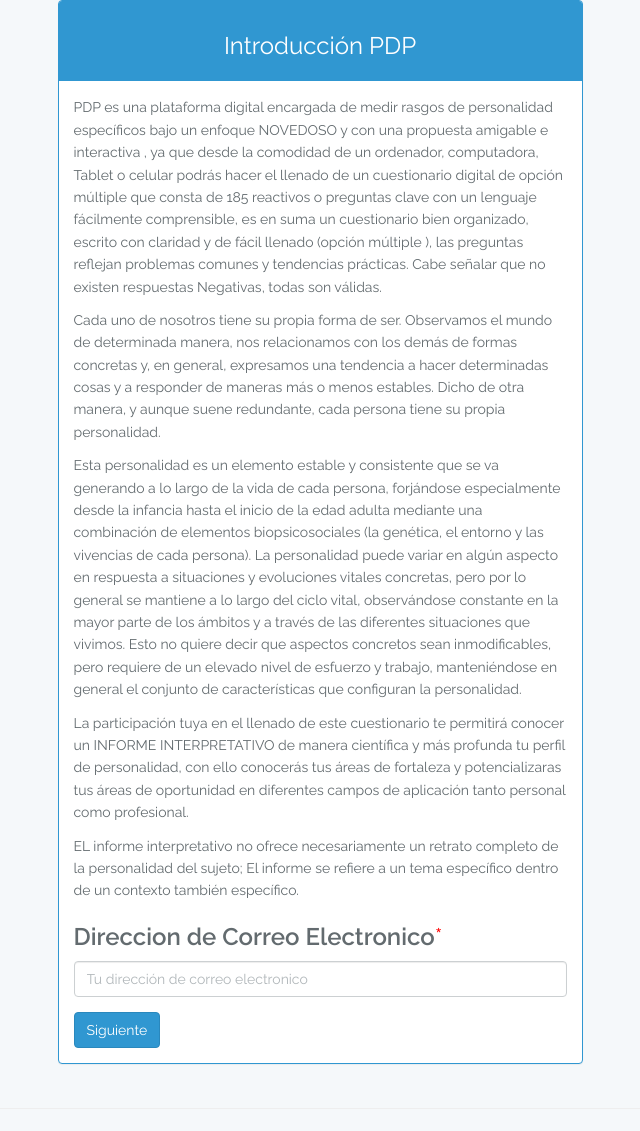
After one commit to Dohko19/laravel5-5, a Laravel app: template resources/views/catel/index.blade.php in a window 1280 px wide. The commit adds this page. Shown: the whole page, without its empty margins (320-960 px from the left). Run offline with Laravel 8, Linux system fonts and the light colour scheme; the template is opened without the code that fills it, so the values that code supplies are empty; settings files or empty folders that the repository lacks are supplied; parts of the project's set-up code (start-up, migrations or seed data) failed here and were passed over; some libraries are stand-ins or nearby versions.

Commit message:
catel implementation

```diff
--- a/app/Usuario.php
+++ b/app/Usuario.php
@@ -6,6 +6,7 @@ use Illuminate\Database\Eloquent\Model;
 //use Illuminate\Database\Eloquent\SoftDeletes;
 use App\Respuestas;
 use App\Encuesta;
+use App\EmailUser;
 
 class Usuario extends Model
 {
@@ -30,4 +31,8 @@ class Usuario extends Model
      {
          return $this->hasMany(Respuestas::class);
      }
+     public function emailuser()
+     {
+         return $this->hasOne(EmailUser::class);
+     }
 }
--- /dev/null
+++ b/resources/views/catel/index.blade.php
@@ -0,0 +1,45 @@
+@extends('layouts.catellay')
+@section('content')
+<div class="container-fluid">
+<div class="row">
+	<div class="col-xs-6 col-sm-3">
+	</div>
+		<div class="col-xs-6 col-sm-6">
+<div class="panel panel-primary">
+	<div class="panel-heading">
+		<center><h3>Introducción PDP</h3></center>
+		</div>
+			<div class="panel-body fixed-panel" style="min-height: 20; max-height: 25;">
+		<p>PDP es una plataforma digital encargada de medir rasgos de personalidad específicos bajo un enfoque NOVEDOSO y con una propuesta amigable e interactiva , ya que desde la comodidad de un ordenador, computadora, Tablet o celular podrás hacer el llenado de un cuestionario digital de opción múltiple que consta de 185 reactivos o preguntas clave con un lenguaje fácilmente comprensible, es en suma un cuestionario bien organizado, escrito con claridad y de fácil llenado (opción múltiple ), las preguntas reflejan problemas comunes y tendencias prácticas. Cabe señalar que no existen respuestas Negativas, todas son válidas.</p>
+
+		<p>Cada uno de nosotros tiene su propia forma de ser. Observamos el mundo de determinada manera, nos relacionamos con los demás de formas concretas y, en general, expresamos una tendencia a hacer determinadas cosas y a responder de maneras más o menos estables. Dicho de otra manera, y aunque suene redundante, cada persona tiene su propia personalidad.</p>
+
+		<p>Esta personalidad  es un elemento estable y consistente que se va generando a lo largo de la vida de cada persona, forjándose especialmente desde la infancia hasta el inicio de la edad adulta mediante una combinación de elementos biopsicosociales (la genética, el entorno y las vivencias de cada persona).  La personalidad puede variar en algún aspecto en respuesta a situaciones y evoluciones vitales concretas, pero por lo general se mantiene a lo largo del ciclo vital, observándose constante en la mayor parte de los ámbitos y a través de las diferentes situaciones que vivimos. Esto no quiere decir que aspectos concretos sean inmodificables, pero requiere de un elevado nivel de esfuerzo y trabajo, manteniéndose en general el conjunto de características que configuran la personalidad.</p>
+
+		<p>La participación tuya en el llenado de este cuestionario te permitirá conocer un INFORME INTERPRETATIVO de manera científica y más profunda tu perfil de personalidad, con ello conocerás tus áreas de fortaleza y potencializaras tus áreas de oportunidad en diferentes campos de aplicación tanto personal como profesional.</p>
+
+		<p>EL informe interpretativo no ofrece necesariamente un retrato completo de la personalidad del sujeto; El informe se refiere a un tema específico dentro de un contexto también específico.</p>
+
+		<p><h3><b>Direccion de Correo Electronico</b><span style="color:red; ">*</span></p></h3>
+		<form method="POST" action="{{ route('catel.store') }}">
+		<div class="form-group {{ $errors->has('correo') ? 'has-error' : '' }}">
+
+						<input class="form-control mb-2 mr-sm-2 "
+								type="text"
+								name="correo"
+								onkeyup="mayus(this);"
+								placeholder="Tu dirección de correo electronico"
+								value="{{ old('correo') }}"
+								required>
+
+					</div>
+					<button class="btn btn-primary">Siguiente</button>
+		</form>
+				</div>
+		</div>
+	</div>
+</div>
+
+</div>
+
+@endsection
--- /dev/null
+++ b/resources/views/layouts/catellay.blade.php
@@ -0,0 +1,43 @@
+<!DOCTYPE html>
+<html lang="en">
+<head>
+	<meta name="csrf-token" content="{{ csrf_token() }}">
+    <meta charset="UTF-8">
+    <meta name="description" content="">
+    <meta http-equiv="X-UA-Compatible" content="IE=edge">
+    <meta name="viewport" content="width=device-width, initial-scale=1, shrink-to-fit=no">
+    <link rel="shortcut icon" href="/images/ic_svl_iconapp.png" />
+    {{ Html::style('/css/bootstrap.min.css') }}
+    {{ Html::style('/css/app.css') }}
+    {{ Html::style('/css/jquery.dataTables.css') }}
+    {{ Html::style('/css/zoom.css') }}
+    {{ Html::style('/css/jquery.dataTables.min.css') }}
+    {{ Html::style('/css/all.css') }}
+    {{ Html::style('/css/buttons.dataTables.min.css') }}
+    {{ Html::style('/css/dropzone.min.css') }}
+
+    <style>
+    	.fixed-panel {
+  min-height: 10;
+  max-height: 10;
+  overflow-y: scroll;
+}
+  .input-solex {
+    background-color: #FFFFCC;
+    border: 2px dashed #808000;
+    border-left: 4px solid #808000;
+    width: 230px;
+
+
+}
+    </style>
+</head>
+	<title>Encuesta de Catel</title>
+<body>
+	<header></header>
+	<div class="container">
+	@yield('content')
+	<hr>
+	</div>
+</body>
+</html>
--- a/routes/web.php
+++ b/routes/web.php
@@ -44,3 +44,7 @@ Route::get('datatable/getres', 'DataTablesController@getRes')->name('datatable/g
 //Excel data
 Route::get('excel', 'ExcelExportData@export')->name('csv');
 Route::get('pragexcel', 'ExcelExportData@pragexport')->name('exprag');
+
+//--------PDP ENCUESTAS CATEL------//
+
+Route::resource('catel', 'CatelController');
```
Also changed, not shown: app/Emailuser.php (added, +20 -0 lines), app/Http/Controllers/CatelController.php (added, +23 -0 lines), resources/views/bienvenido.blade.php (+4 -4 lines), resources/views/catel/test.blade.php (added, +23 -0 lines), resources/views/introduccion.blade.php (+32 -7 lines), resources/views/layouts/enc.blade.php (+28 -0 lines), database/migrations/2019_05_10_160604_emails_users.php (added).
